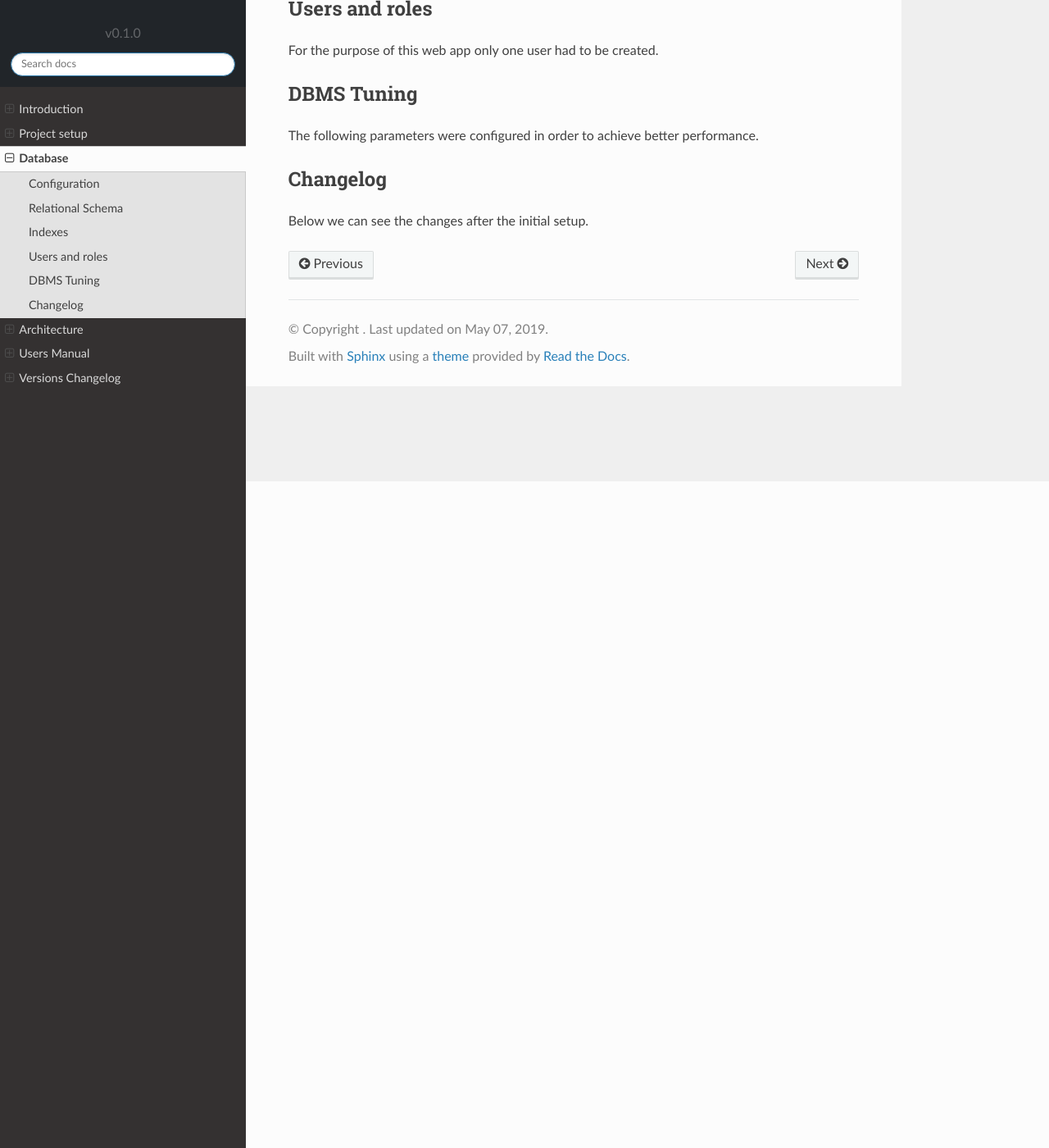
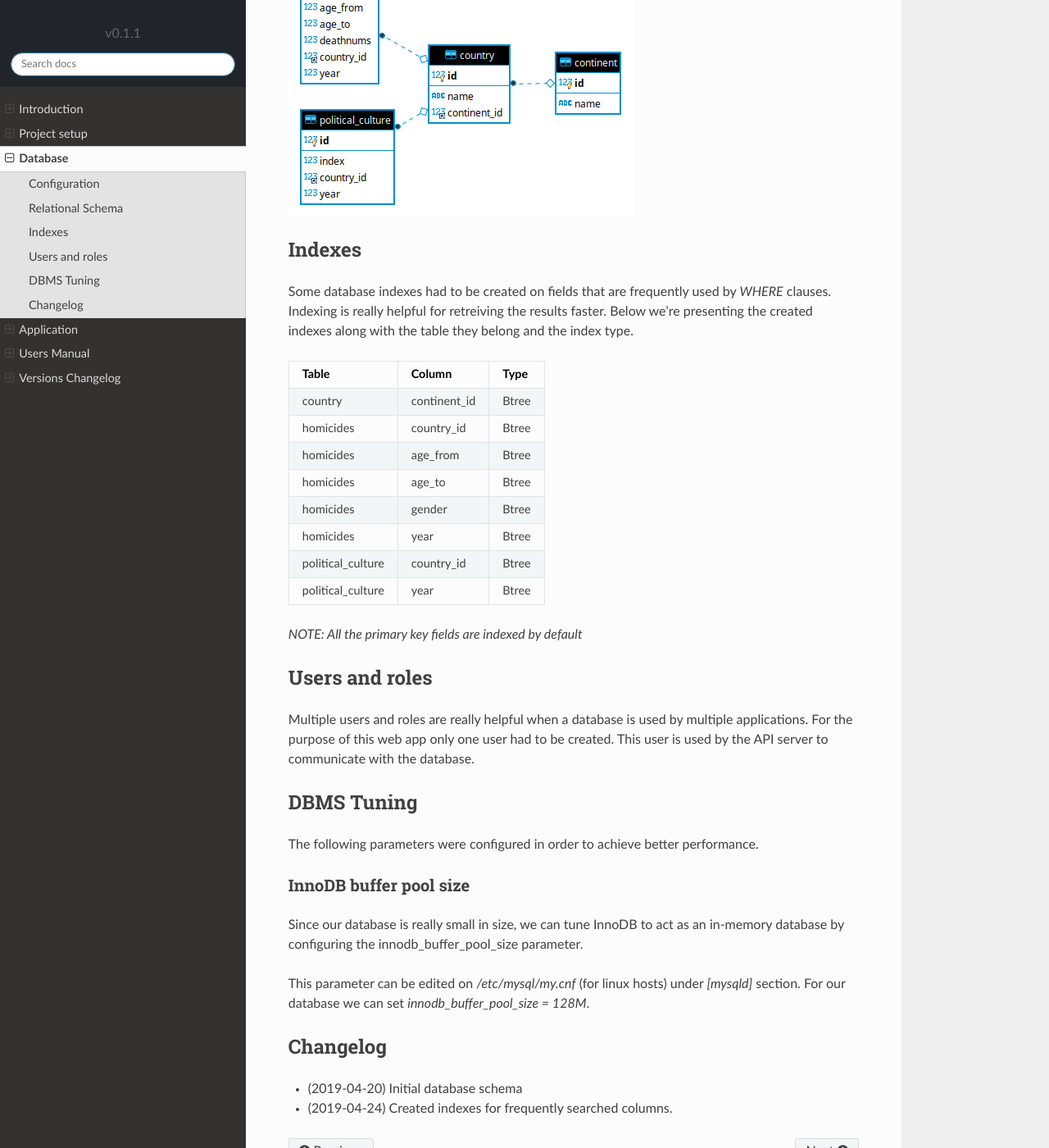
Before and after one commit to ioannapap/web-based_data_information_system_analytics, a Sphinx documentation site: the page built from docs/database.rst, in a window 1280 px wide and 1400 px high, scrolled down 813 px. Shown: the whole window at 82% size. Built offline with Sphinx 7.4.7 and the Read the Docs theme 2.0.0, drawn with Linux system fonts in a browser that asks for light colours; some of the changed text lies outside the part shown.

Commit message:
update docs

```diff
--- a/docs/conf.py
+++ b/docs/conf.py
@@ -6,8 +6,8 @@ project = 'Murders Analytics'
 copyright = ''
 author = ''
 
-version = 'v0.1.0'
-release = 'v0.1.0'
+version = 'v0.1.1'
+release = 'v0.1.1'
 extensions = ['recommonmark', 'sphinx.ext.intersphinx']
 templates_path = ['_templates']
 source_suffix = '.rst'
--- a/docs/database.rst
+++ b/docs/database.rst
@@ -16,7 +16,11 @@ First we have to connect to MySql's CLI
 
     mysql -u root -p
 
-Now we're going to create a new user that will be used by our web app.
+Now we're going to create a new user that will be used to interact with
+our API.
+
+The user that we're creating has username *sysdba* and password
+*12345678aA!* which we need to specify in conf.js.
 
 .. code-block:: sql
 
@@ -31,6 +35,8 @@ Relational Schema
 
 In the following picture we're presenting the database schema.
 
+.. image:: _static/schema.png
+
 
 *******
 Indexes
@@ -38,14 +44,39 @@ Indexes
 
 Some database indexes had to be created on fields that are frequently
 used by *WHERE* clauses. Indexing is really helpful for retreiving the
-results faster. Below we're presenting the created indexes.
+results faster. Below we're presenting the created indexes along with
+the table they belong and the index type.
 
++--------------------+----------------+-------+
+| Table              | Column         | Type  |
++====================+================+=======+
+| country            | continent_id   | Btree |
++--------------------+----------------+-------+
+| homicides          | country_id     | Btree |
++--------------------+----------------+-------+
+| homicides          | age_from       | Btree |
++--------------------+----------------+-------+
+| homicides          | age_to         | Btree |
++--------------------+----------------+-------+
+| homicides          | gender         | Btree |
++--------------------+----------------+-------+
+| homicides          | year           | Btree |
++--------------------+----------------+-------+
+| political_culture  | country_id     | Btree |
++--------------------+----------------+-------+
+| political_culture  | year           | Btree |
++--------------------+----------------+-------+
+
+*NOTE: All the primary key fields are indexed by default*
 
 ***************
 Users and roles
 ***************
 
-For the purpose of this web app only one user had to be created.
+Multiple users and roles are really helpful when a database is used by
+multiple applications. For the purpose of this web app only one user
+had to be created. This user is used by the API server to communicate
+with the database.
 
 
 ***********
@@ -55,9 +86,19 @@ DBMS Tuning
 The following parameters were configured in order to achieve better
 performance.
 
+InnoDB buffer pool size
+-----------------------
+Since our database is really small in size, we can tune InnoDB to act
+as an in-memory database by configuring the innodb_buffer_pool_size parameter.
+
+This parameter can be edited on */etc/mysql/my.cnf* (for linux hosts) under
+*[mysqld]* section. For our database we
+can set *innodb_buffer_pool_size = 128M*.
+
 
 *********
 Changelog
 *********
 
-Below we can see the changes after the initial setup.
+- (2019-04-20) Initial database schema
+- (2019-04-24) Created indexes for frequently searched columns.
```
Also changed, not shown: docs/application.rst (added, +87 -0 lines), docs/architecture.rst (deleted, +0 -49 lines), docs/index.rst (+4 -4 lines), docs/setup.rst (+12 -3 lines), docs/versions-changelog.rst (+5 -2 lines), docs/_static/architecture.png (added), docs/_static/schema.png (added), 1 other file.
